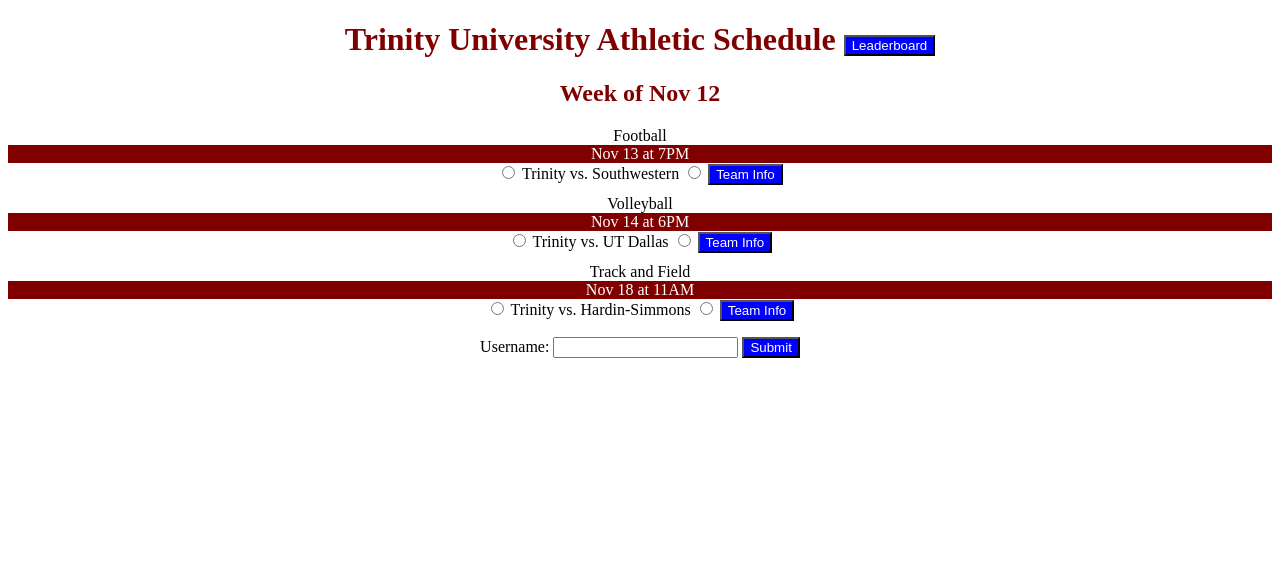
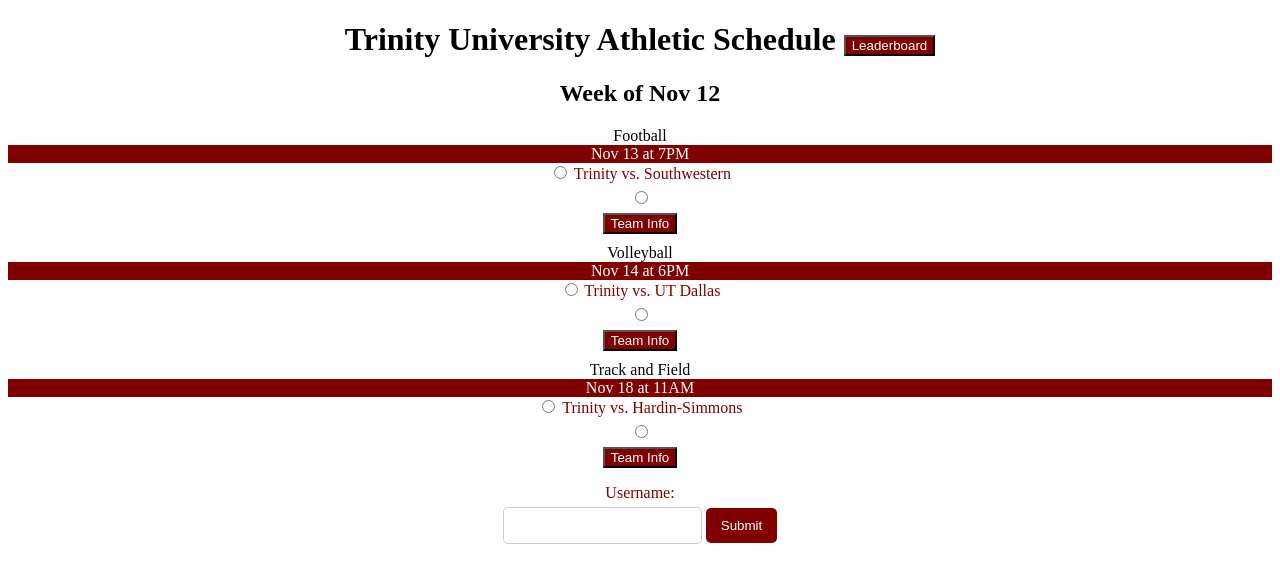
Before and after one commit to nearly-trinity/database-project, a Flask app: page / in a window 1280 px wide. Shown: the top 583 px of the page. Run offline with Flask 3, Linux system fonts and the light colour scheme.

Commit message:
UI that ash did

```diff
--- a/app/templates/home.html
+++ b/app/templates/home.html
@@ -8,12 +8,9 @@
             text-align: center;
         }
 
-        h1 {
-            color: maroon;
-        }
-
+        h1,
         h2 {
-            color: maroon;
+            color: black; /* Set header text color to black */
         }
 
         ul {
@@ -35,8 +32,34 @@
         }
 
         button {
-            background-color: blue;
             color: white;
+        }
+
+        /* Styles for the username input and submit button */
+        label {
+            display: block;
+            margin-bottom: 5px;
+            color: maroon;
+        }
+
+        input[name="username"] {
+            padding: 10px;
+            border: 1px solid #ccc;
+            border-radius: 5px;
+            margin-bottom: 10px;
+        }
+
+        button[type="Submit"] {
+            background-color: maroon;
+            padding: 10px 15px;
+            border: none;
+            border-radius: 5px;
+            cursor: pointer;
+        }
+
+        /* Styles for the Leaderboard button */
+        a button {
+            background-color: maroon;
         }
     </style>
 </head>
@@ -73,7 +96,7 @@
 
         <input type="hidden" name="games" value='{{ games | tojson | safe }}'>
 
-        <label>Username:</label>
+        <label for="username">Username:</label>
         <input name="username" type="text">
         <button type="Submit">Submit</button>
     </form>
```
